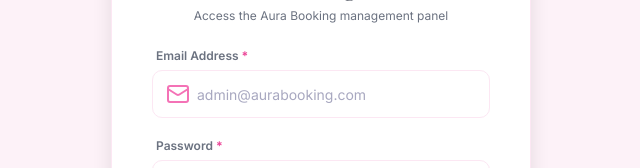
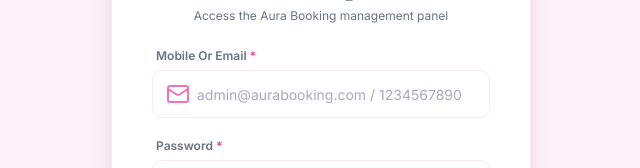
Before and after one commit to laxsavani/Aura-Booking, a React (Vite) app in the folder Frontend/: page /login in a window 1280 px wide. Shown: the part 304-472 px from the top of the page, without its empty margins (319-959 px from the left). Built offline with nearby package versions, Linux system fonts and the light colour scheme; a web font is replaced by a local one.

Commit message:
change in login

```diff
--- a/Frontend/src/pages/Login.jsx
+++ b/Frontend/src/pages/Login.jsx
@@ -11,7 +11,7 @@
   const { login } = useAuth();
   const { addToast } = useToast();
 
-  const [email, setEmail] = useState("");
+  const [identifier, setIdentifier] = useState("");
   const [password, setPassword] = useState("");
   const [showPassword, setShowPassword] = useState(false);
   const [isLoading, setIsLoading] = useState(false);
@@ -20,7 +20,7 @@
 
   const handleSubmit = async (e) => {
     e.preventDefault();
-    if (!email || !password) {
+    if (!identifier || !password) {
       setErrorMsg("Please fill in all credentials.");
       triggerShake();
       return;
@@ -30,7 +30,7 @@
     setErrorMsg("");
 
     try {
-      const res = await api.post("/auth/login", { email, password });
+      const res = await api.post("/auth/login", { identifier, password });
 
       if (res.data?.success) {
         const { token, user } = res.data.data;
@@ -110,21 +110,21 @@
 
         {/* Form */}
         <form onSubmit={handleSubmit} className="flex flex-col gap-5 mt-6">
-          {/* Email input */}
+          {/* Mobile Or Email input */}
           <div className="flex flex-col gap-1.5">
             <label className="text-xs font-semibold text-[#6B6B8A] px-1">
-              Email Address <span className="text-[#EC4899] font-bold">*</span>
+              Mobile Or Email <span className="text-[#EC4899] font-bold">*</span>
             </label>
             <div className="relative h-12">
               <div className="absolute inset-y-0 left-0 pl-3.5 flex items-center pointer-events-none text-[#F472B6]">
                 <Mail className="w-4.5 h-4.5" />
               </div>
               <input
-                type="email"
+                type="identifier"
                 required
-                value={email}
-                onChange={(e) => setEmail(e.target.value)}
-                placeholder="admin@aurabooking.com"
+                value={identifier}
+                onChange={(e) => setIdentifier(e.target.value)}
+                placeholder="admin@aurabooking.com / 1234567890"
                 className="w-full h-full pl-11 pr-4 bg-white border border-[#F9D0E8] rounded-btn text-sm text-[#1A1A2E] placeholder-[#A8A8C0] focus:border-[#F472B6] focus:outline-none focus:ring-4 focus:ring-[#F472B6]/15 transition-all duration-150"
               />
             </div>
```
